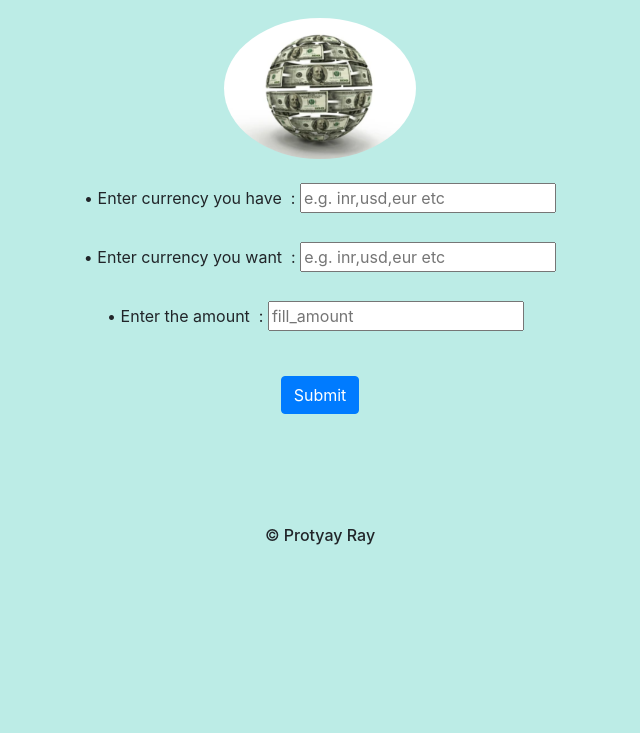
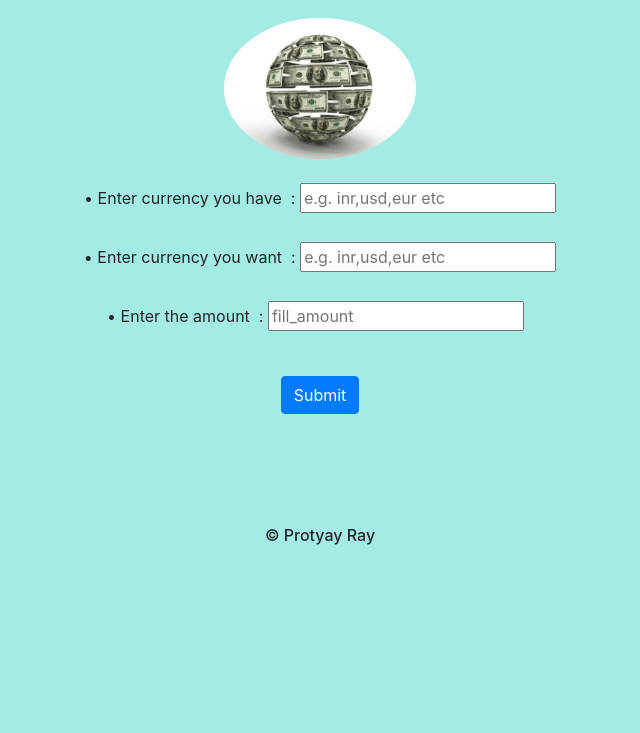
Before and after one commit to Protyay140/pro_converter, a plain HTML site: page index.html in a window 1280 px wide. Shown: the part 67-800 px from the top of the page, without its empty margins (320-960 px from the left). Drawn offline with nearby package versions, Linux system fonts and the light colour scheme.

Commit message:
Update index.html

```diff
--- a/index.html
+++ b/index.html
@@ -16,7 +16,7 @@
         body {
 
 
-            background-color: rgba(74, 205, 188, 0.37);
+            background-color: rgba(10, 205, 180, 0.37);
 
         }
 
```
